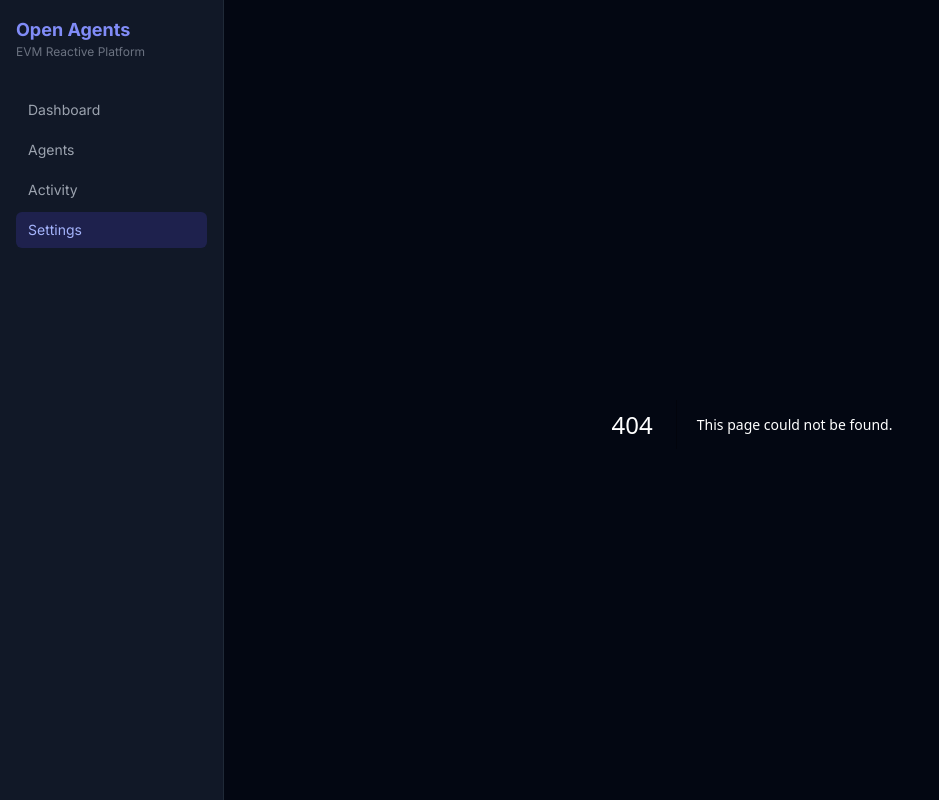
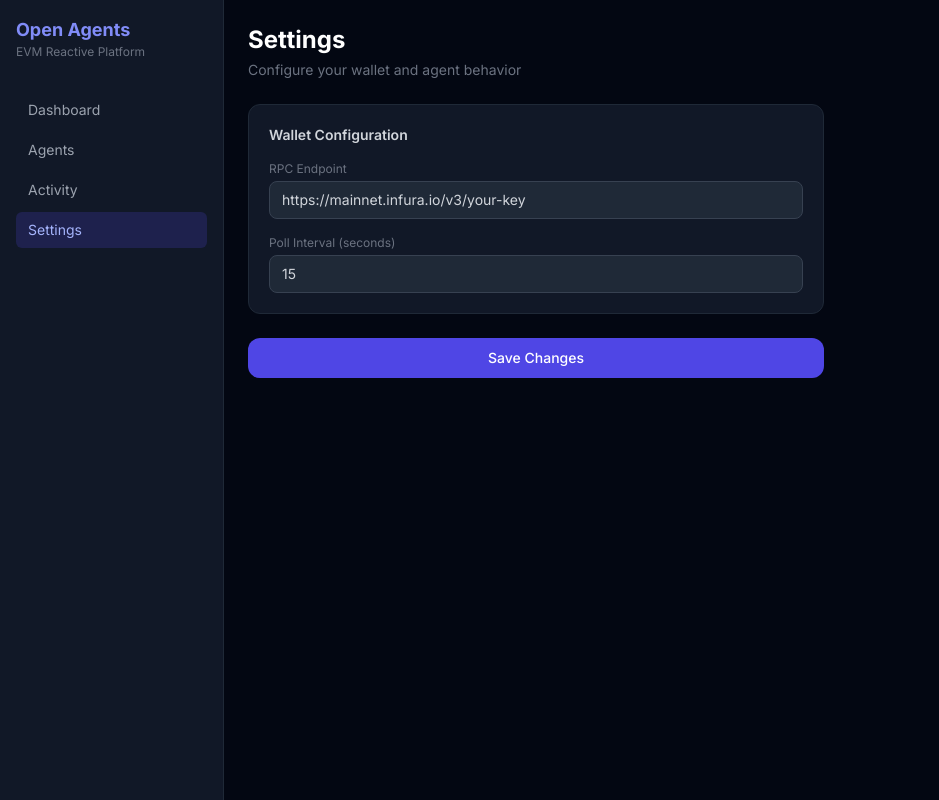
Before and after one commit to sairammr/Open-agents-2026, a Next.js app in the folder frontend/: page /settings in a window 1280 px wide. Before the commit this address had no page. Shown: the whole page, without its empty margins (0-939 px from the left). Built offline with nearby package versions, Linux system fonts and the light colour scheme.

Commit message:
feat: add settings page with wallet config section

```diff
--- /dev/null
+++ b/frontend/app/settings/page.tsx
@@ -0,0 +1,44 @@
+'use client'
+
+import { useState } from 'react'
+
+export default function SettingsPage() {
+  const [rpcUrl, setRpcUrl] = useState('https://mainnet.infura.io/v3/your-key')
+  const [pollInterval, setPollInterval] = useState('15')
+
+  return (
+    <div>
+      <div className="mb-6">
+        <h1 className="text-2xl font-bold text-white">Settings</h1>
+        <p className="text-gray-500 text-sm mt-1">Configure your wallet and agent behavior</p>
+      </div>
+      <div className="max-w-xl space-y-6">
+        <section className="bg-gray-900 border border-gray-800 rounded-xl p-5">
+          <h2 className="text-sm font-semibold text-gray-300 mb-4">Wallet Configuration</h2>
+          <div className="space-y-4">
+            <div>
+              <label className="text-xs text-gray-500 block mb-1">RPC Endpoint</label>
+              <input
+                value={rpcUrl}
+                onChange={(e) => setRpcUrl(e.target.value)}
+                className="w-full bg-gray-800 border border-gray-700 rounded-lg px-3 py-2 text-sm text-gray-300 focus:outline-none focus:border-indigo-500"
+              />
+            </div>
+            <div>
+              <label className="text-xs text-gray-500 block mb-1">Poll Interval (seconds)</label>
+              <input
+                type="number"
+                value={pollInterval}
+                onChange={(e) => setPollInterval(e.target.value)}
+                className="w-full bg-gray-800 border border-gray-700 rounded-lg px-3 py-2 text-sm text-gray-300 focus:outline-none focus:border-indigo-500"
+              />
+            </div>
+          </div>
+        </section>
+        <button className="w-full py-2.5 bg-indigo-600 hover:bg-indigo-500 text-white text-sm font-medium rounded-xl transition-colors">
+          Save Changes
+        </button>
+      </div>
+    </div>
+  )
+}
```
